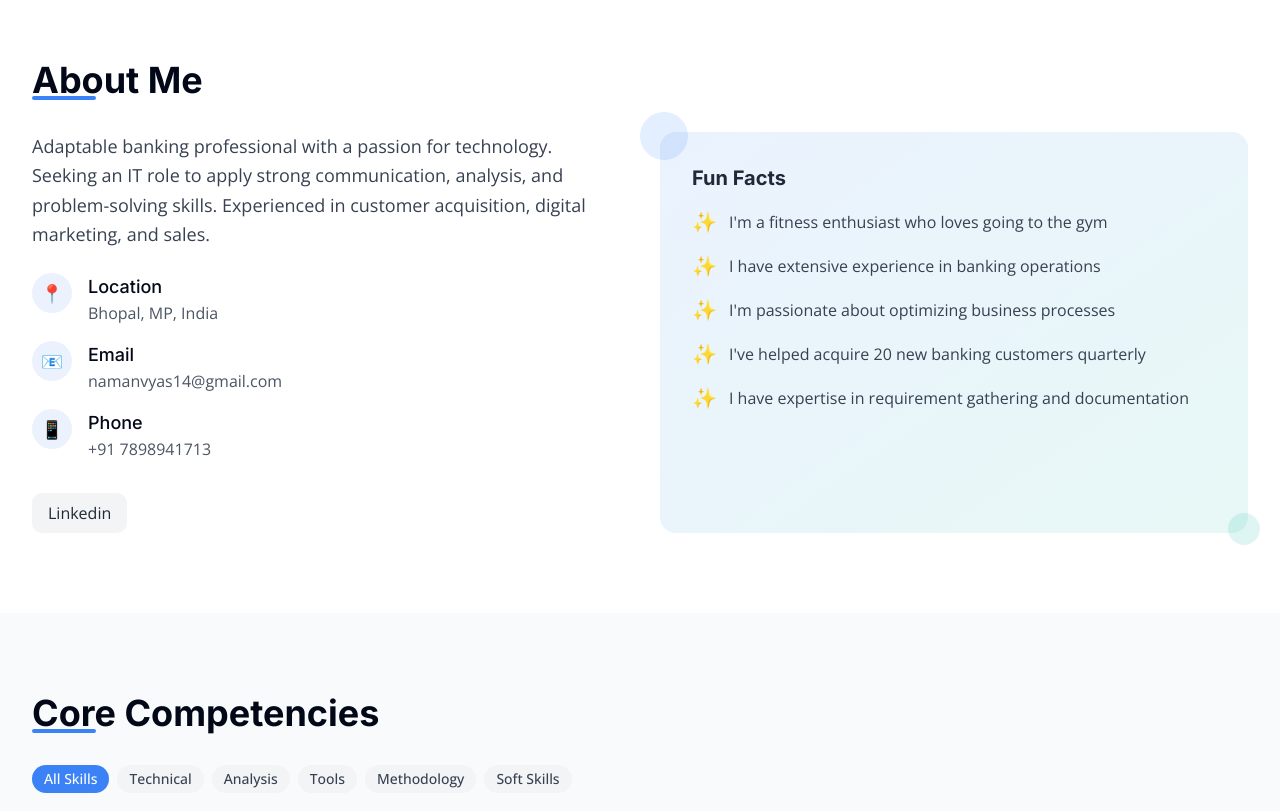
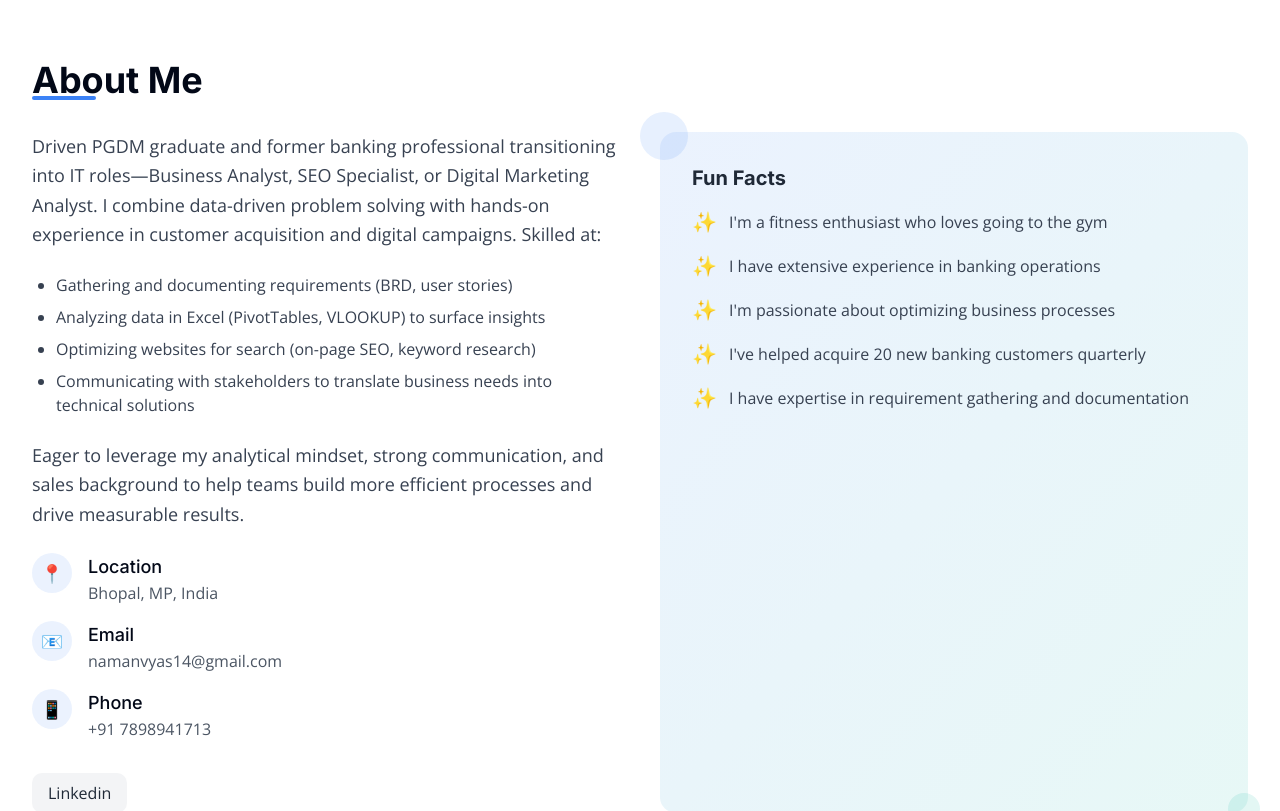
Before and after one commit to shubham17vyas/naman-vyas-vibe-check, a React (Vite) app: page / in a window 1280 px wide. Shown: the part 980-1791 px from the top of the page. Built offline with nearby package versions, Linux system fonts and the light colour scheme.

Commit message:
Refactor: Update About Me section
Update the About Me section with the provided content.

```diff
--- a/src/components/About.tsx
+++ b/src/components/About.tsx
@@ -22,7 +22,18 @@ const About = () => {
           <div className="grid grid-cols-1 md:grid-cols-2 gap-10 items-center">
             <div>
               <p className="text-lg mb-6 text-gray-700 leading-relaxed">
-                {profileData.bio}
+                Driven PGDM graduate and former banking professional transitioning into IT roles—Business Analyst, SEO Specialist, or Digital Marketing Analyst. I combine data-driven problem solving with hands-on experience in customer acquisition and digital campaigns. Skilled at:
+              </p>
+
+              <ul className="list-disc pl-6 mb-6 space-y-2 text-gray-700">
+                <li>Gathering and documenting requirements (BRD, user stories)</li>
+                <li>Analyzing data in Excel (PivotTables, VLOOKUP) to surface insights</li>
+                <li>Optimizing websites for search (on-page SEO, keyword research)</li>
+                <li>Communicating with stakeholders to translate business needs into technical solutions</li>
+              </ul>
+
+              <p className="text-lg mb-6 text-gray-700 leading-relaxed">
+                Eager to leverage my analytical mindset, strong communication, and sales background to help teams build more efficient processes and drive measurable results.
               </p>
 
               <div className="space-y-4">
```
